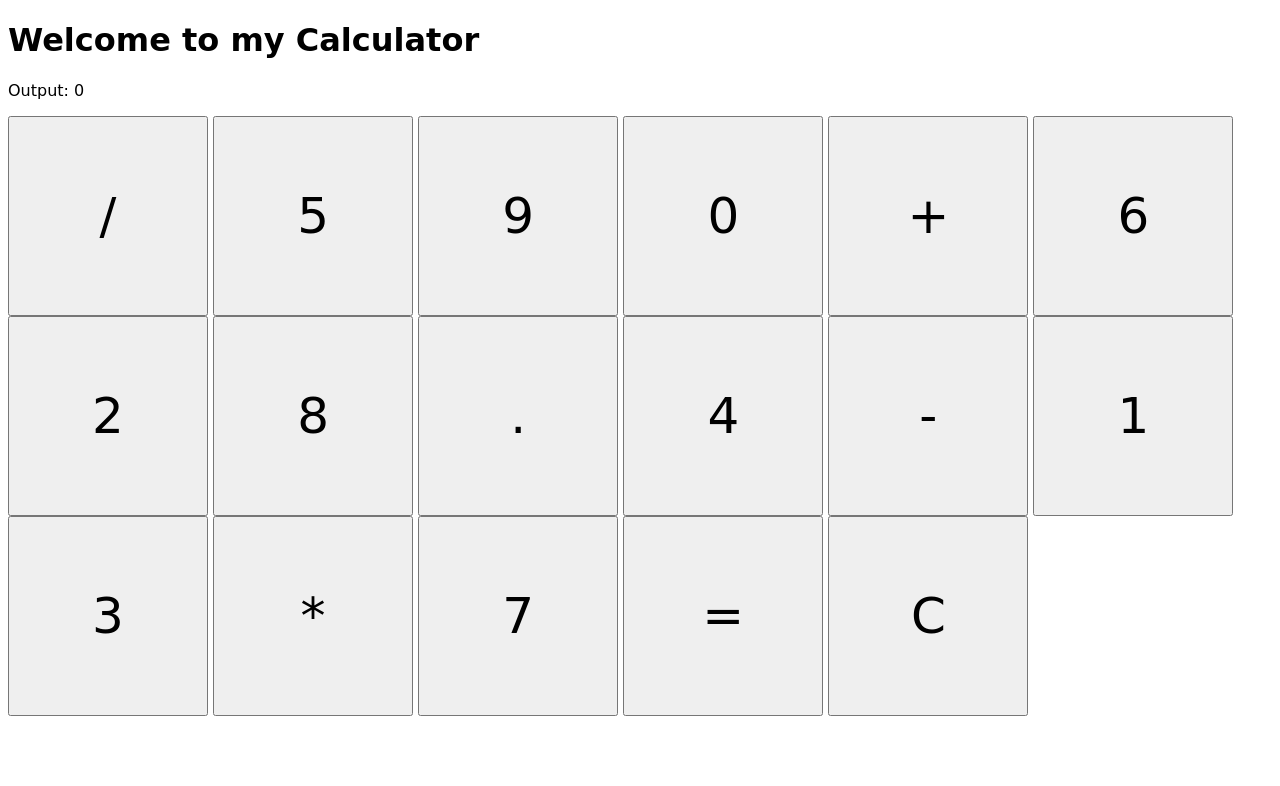
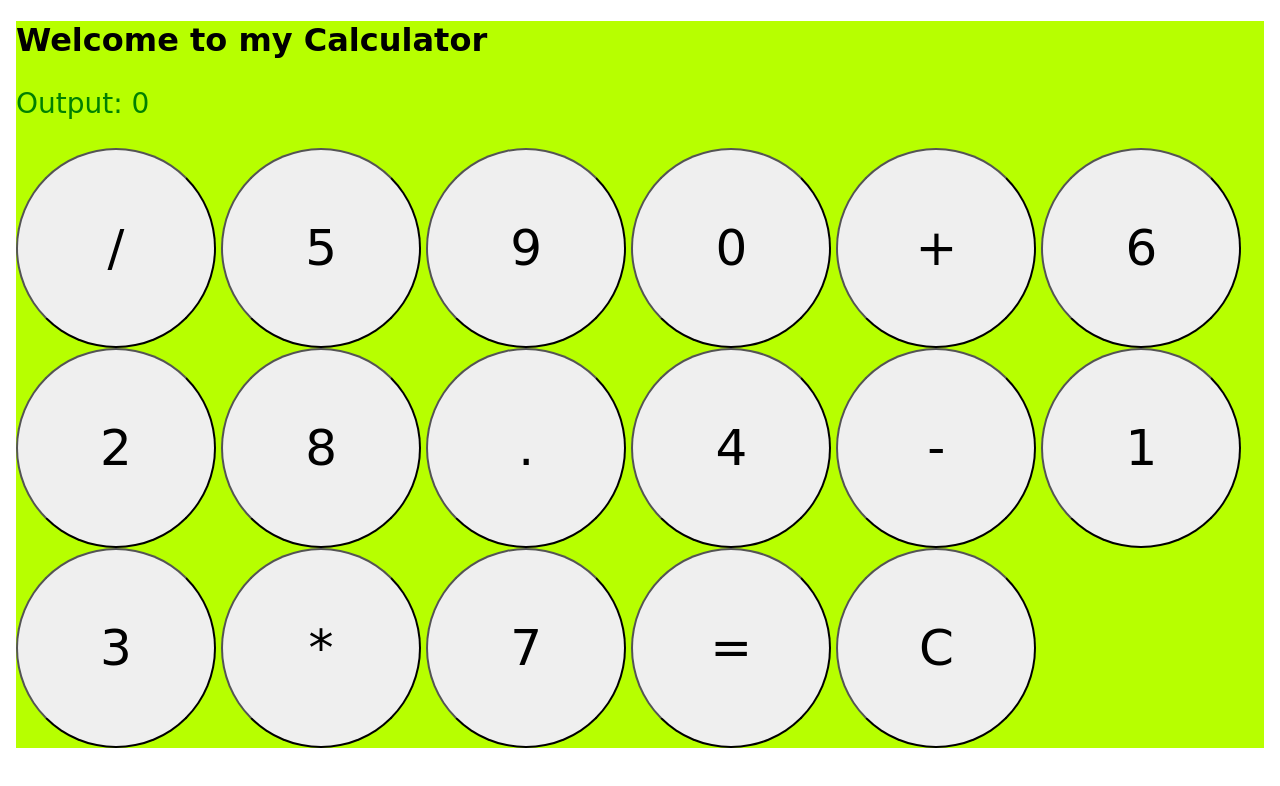
Before and after one commit to MrDewmon69/simple-calculator, a SvelteKit app: page / in a window 1280 px wide. Shown: the top 786 px of the page. Built offline with nearby package versions, Linux system fonts and the light colour scheme.

Commit message:
Update +page.svelte
made site look better

```diff
--- a/src/routes/+page.svelte
+++ b/src/routes/+page.svelte
@@ -16,13 +16,14 @@
 	<title>{result}</title>
 </svelte:head>
 
+<body>
 	<h1>
 		{#if result > 1}
 			{result}
 		{/if}
 		Welcome to my Calculator
 	</h1>
-<p>Output: {input || result}</p>
+	<p class="output">Output: {input || result}</p>
 	{#if result == 69}
 		<h1>NICE!!!!!!</h1>
 	{/if}
@@ -54,15 +55,56 @@
 			}}>C</button
 		>
 	</div>
+</body>
 
 <style>
+	@keyframes move_button {
+		0% {
+			background-color: red;
+		}
+
+		25% {
+			background-color: yellow;
+		}
+
+		50% {
+			background-color: #b7ff00;
+		}
+
+		75% {
+			background-color: #b00b69;
+		}
+
+		100% {
+			background-color: aqua;
+		}
+	}
+
 	* {
 		font-family: 'Comic Sans MS';
+	}
+
+	body {
+		background-color: red;
+		animation-name: move_button;
+		animation-duration: 10s;
+		animation-iteration-count: infinite;
 	}
 
 	button {
 		width: 200px;
 		height: 200px;
 		font-size: 50px;
+		border-radius: 500px;
+	}
+
+	button:hover {
+		background-color: aqua;
+		color: blue;
+	}
+
+	.output {
+		font-size: 28px;
+		color: green;
 	}
 </style>
```
Lines whose indentation alone changed are shown as unchanged.
